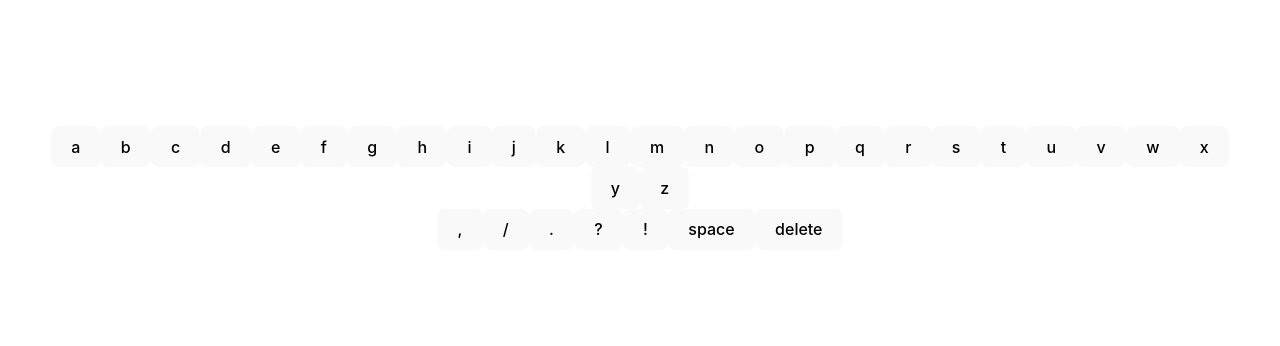
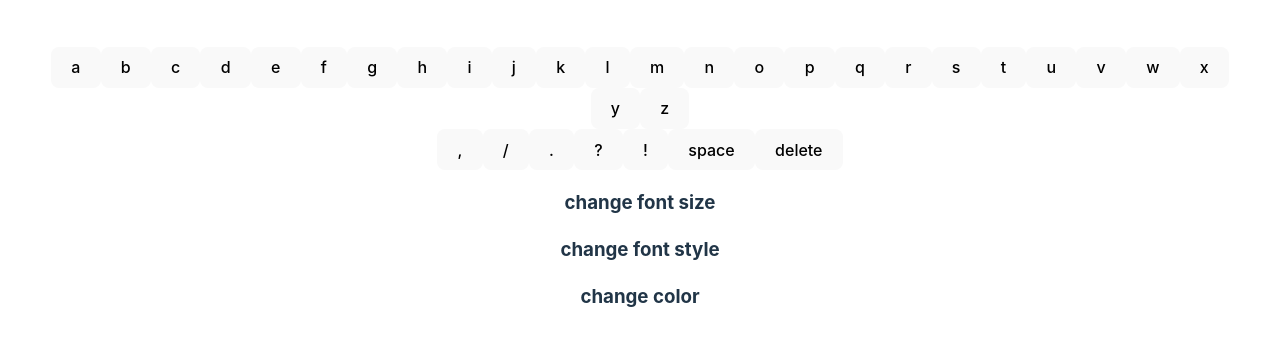
Before and after one commit to chentzriker/textEditor, a React (Vite) app: page / in a window 1280 px wide. Shown: the part 220-566 px from the top of the page. Built offline with nearby package versions, Linux system fonts and the light colour scheme.

Commit message:
style component

```diff
--- a/src/App.jsx
+++ b/src/App.jsx
@@ -1,8 +1,7 @@
 import { useState } from "react";
-import reactLogo from "./assets/react.svg";
-import viteLogo from "/vite.svg";
 import "./App.css";
 import Keyboard from "./components/Keyboard";
+import StyleText from "./components/StyleText";
 
 function App() {
   const lowercaseLetters = [];
@@ -32,6 +31,7 @@ function App() {
         letters={lowercaseLetters}
         handlePressLetter={handlePressLetter}
       />
+      <StyleText/>
     </>
   );
 }
--- a/src/components/Keyboard.jsx
+++ b/src/components/Keyboard.jsx
@@ -1,4 +1,4 @@
-import React, { useState } from "react";
+import React from "react";
 
 function Keyboard(props) {
   const keyboard = props.letters.map((letter, index) => (
--- /dev/null
+++ b/src/components/StyleText.jsx
@@ -0,0 +1,10 @@
+function StyleText(){
+    return (
+        <div>
+            <h3>change font size</h3>
+            <h3>change font style</h3>
+            <h3>change color</h3>
+        </div>
+    )
+}
+export default StyleText;
```
